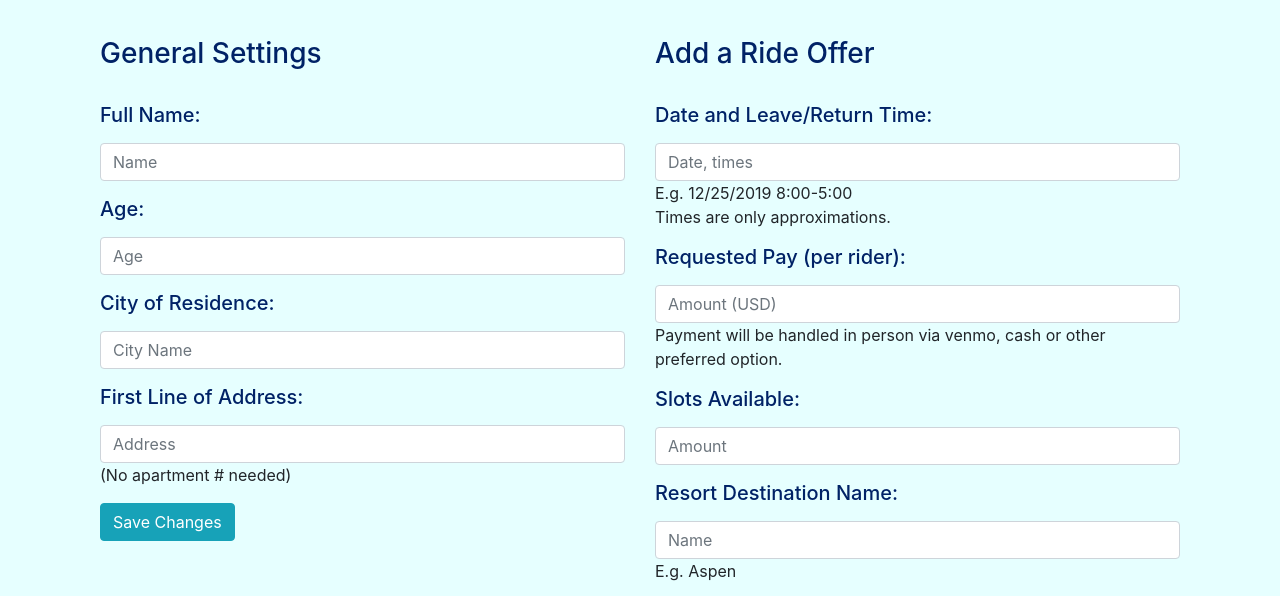
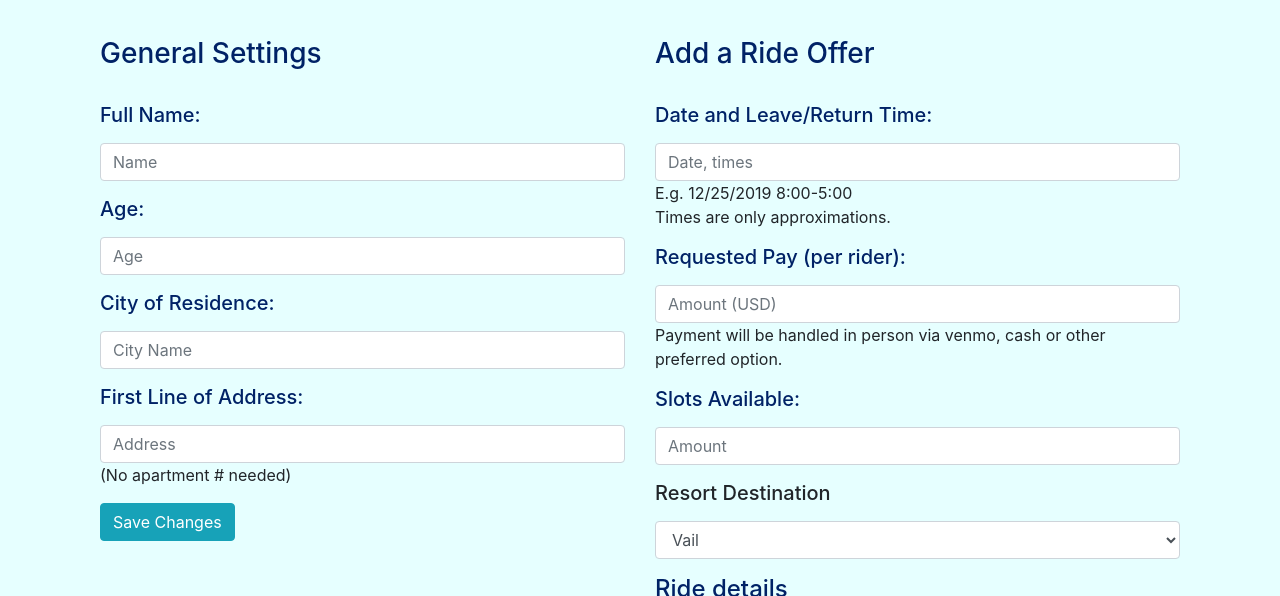
Before and after one commit to dygr/BurgerCrushersProject, a plain HTML site: page HTML/views/Settings.html in a window 1280 px wide. Shown: the part 135-731 px from the top of the page. Drawn offline with nearby package versions, Linux system fonts and the light colour scheme.

Commit message:
changing resort selection to dropdown

```diff
--- a/HTML/views/Settings.html
+++ b/HTML/views/Settings.html
@@ -107,11 +107,18 @@
                         <input type="number" class="form-control" id="slotsInput" aria-describedby="slotsHelp" placeholder="Amount">
                       </div>
                       <div class="form-group">
-                        <label for="resortInput"><h5 style="color:#002266;">Resort Destination Name:</h5></label>
-                        <input type="text" class="form-control" id="resortInput" aria-describedby="resortHelp" placeholder="Name">
-                        <p>
-                          E.g. Aspen <br/>
-                        </p>
+                        <label for="resort1"><h5>Resort Destination</h5></label>
+                        <select class="form-control" id="resort1">
+                          <option>Vail</option>
+                          <option>Keystone</option>
+                          <option>Breckenridge</option>
+                          <option>Eldora</option>
+                          <option>Beaver Creek</option>
+                          <option>Steamboat</option>
+                          <option>Arapahoe Basin</option>
+                          <option>Winter Park</option>
+                          <option>Copper</option>
+                        </select>
                       </div>
                       <div class="form-group">
                         <label for="DriverRideDescription"><h4 style="color:#002266;">Ride details</h4>
```
